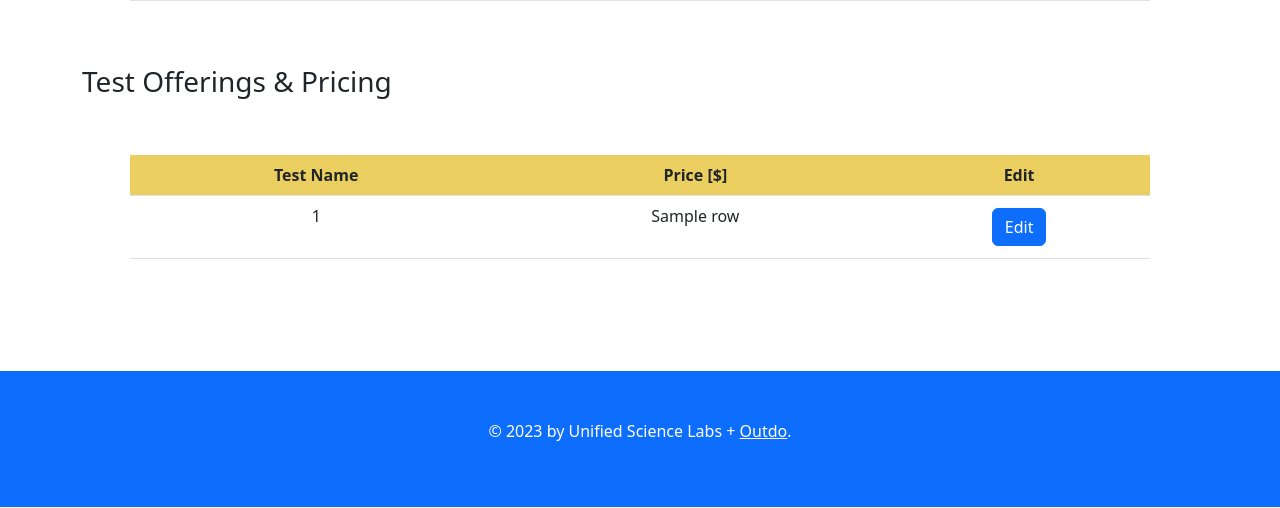
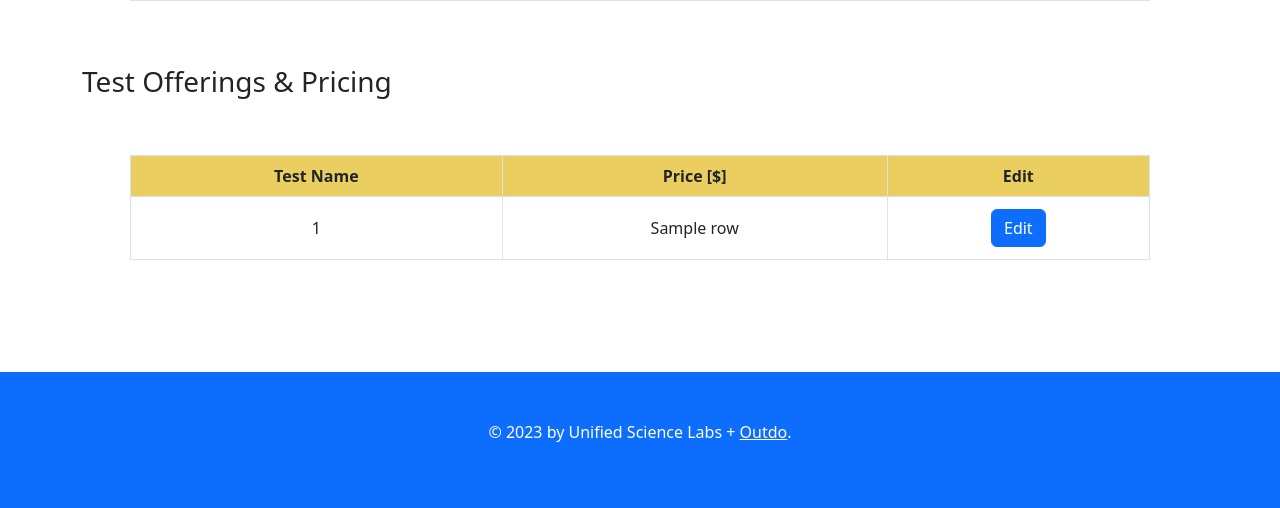
Before and after one commit to bharding216/labs, a Python web app: template project/templates/provider_settings.html in a window 1280 px wide. Shown: the part 567-1075 px from the top of the page. Run offline with Jinja, Linux system fonts and the light colour scheme; the template is opened without the code that fills it: most values are stand-ins (such as "Sample title", 1, 10 or a date in 2020).

Commit message:
Add the complete provider_settings page

```diff
--- a/project/templates/provider_settings.html
+++ b/project/templates/provider_settings.html
@@ -110,22 +110,22 @@
     <h3>Test Offerings & Pricing</h3>
 
     <div class="table-responsive mx-5 py-5">
-        <table class="table">
+        <table class="table table-bordered">
             <thead>
                 <tr>
-                    <th class="text-center" scope="col">Test Name</th>
-                    <th class="text-center" scope="col">Price [$]</th>
-                    <th class="text-center" scope="col">Edit</th>
+                    <th class="text-center align-middle" scope="col">Test Name</th>
+                    <th class="text-center align-middle" scope="col">Price [$]</th>
+                    <th class="text-center align-middle" scope="col">Edit</th>
                 </tr>
             </thead>
 
             <tbody>
                 {% for row in tests_and_pricing %}
                     <tr>
-                        <td class="text-center">{{ row[0] }}</td>
-                        <td class="text-center">{{ row[1] }}</td>
+                        <td class="text-center align-middle">{{ row[0] }}</td>
+                        <td class="text-center align-middle">{{ row[1] }}</td>
 
-                        <td class="text-center">
+                        <td class="text-center align-middle">
                             <form action="#" method="POST">
                                 <input type="hidden" name="lab_id">
                                 <input type="submit" class="btn btn-primary my-1" value="Edit">
--- a/project/views.py
+++ b/project/views.py
@@ -388,9 +388,10 @@ def provider_settings():
     current_user_lab_id = current_user.lab_id
     logged_in_lab = labs.query.filter_by(id = current_user_lab_id).first()
 
-    tests_and_pricing = db.session.query(tests.name, labs_tests.price, labs_tests.lab_id).\
-                            join(tests.labs).\
+    tests_and_pricing = db.session.query(tests.name, labs_tests.price).\
+                            join(labs_tests, tests.id == labs_tests.test_id).\
                             filter(labs_tests.lab_id == current_user_lab_id).\
+                            order_by(tests.name.asc()).\
                             all()
 
 
```
Also changed, not shown: project/__init__.py (+9 -2 lines), 1 other file.
